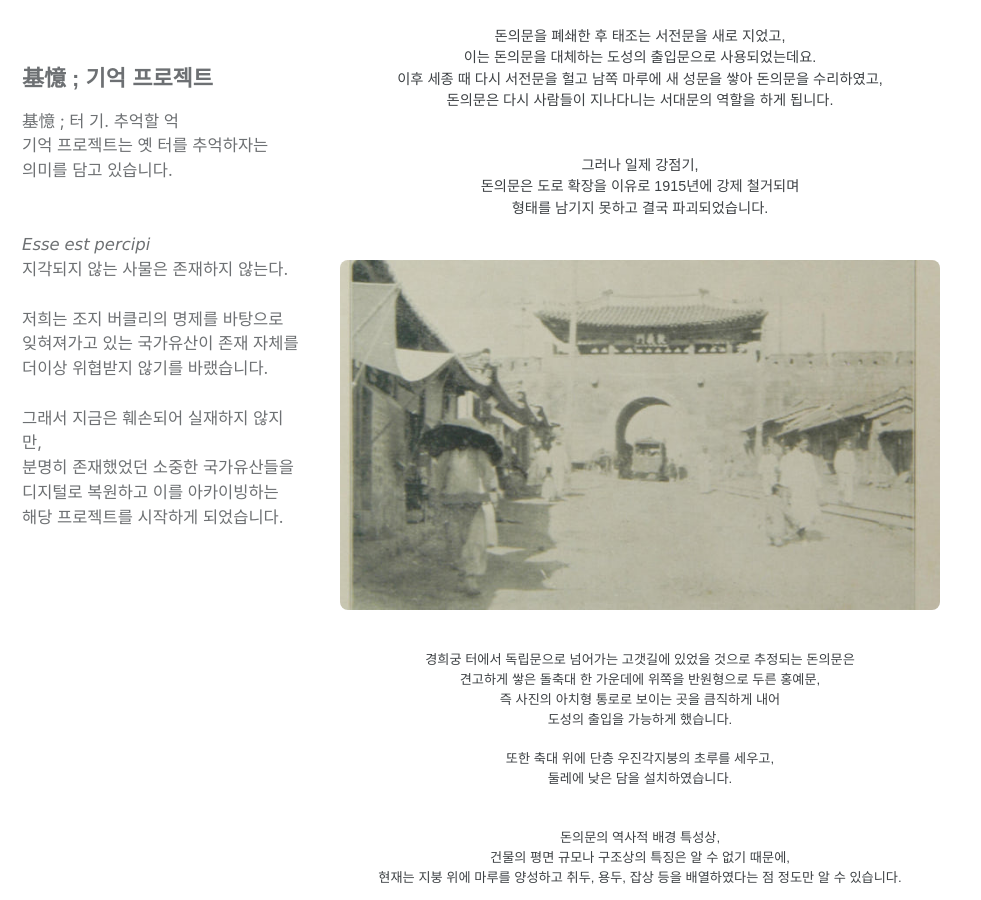
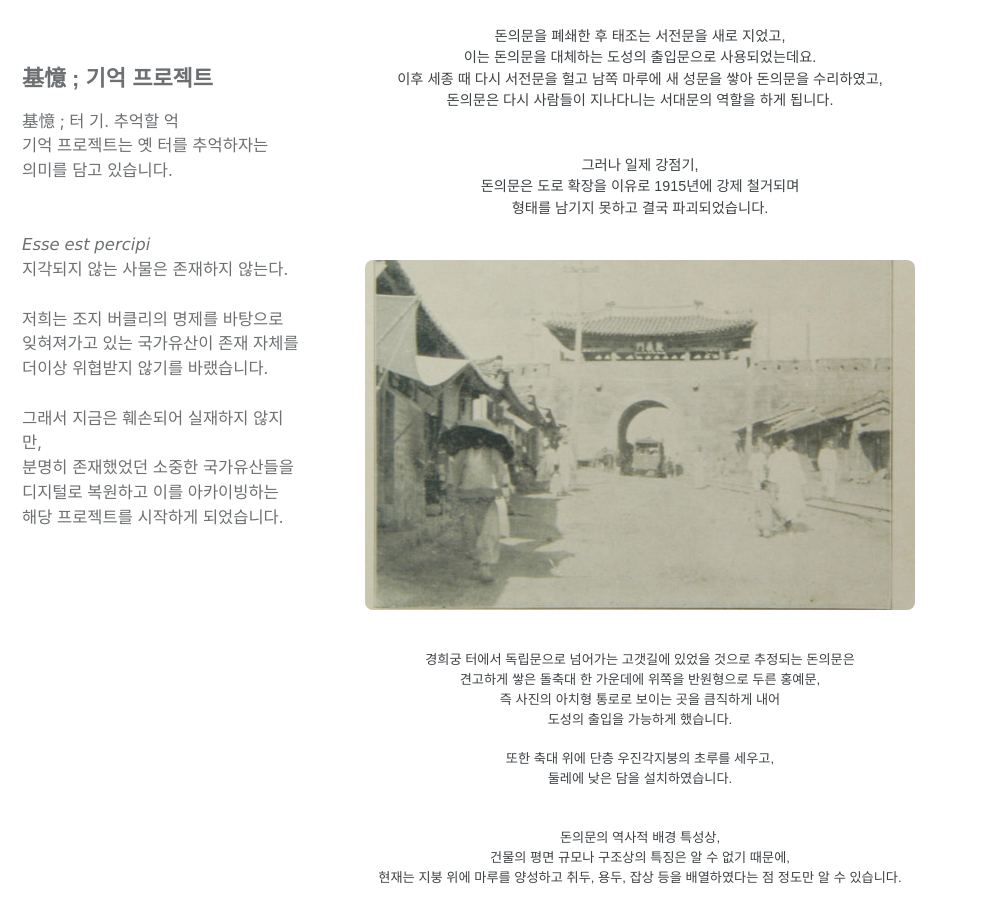
Before and after one commit to ArchiveCulturalHeritage/ArchiveCulturalHeritage.github.io, a Jekyll site: the page built from _posts/2026-04-15-돈의문.md, in a window 1280 px wide and 900 px high, scrolled down 474 px. Shown: the whole window, without its empty margins (0-981 px from the left). Built offline with Jekyll 4.4.1, drawn with Linux system fonts in a browser that asks for light colours; cached includes are drawn as plain includes; some web fonts are replaced.

Commit message:
Reduce image width in 돈의문.md

```diff
--- a/_posts/2026-04-15-돈의문.md
+++ b/_posts/2026-04-15-돈의문.md
@@ -41,7 +41,7 @@ date: 2026-04-15
 </div>
 
 <div style="text-align: center; margin: 20px 0;">
-  <img src="/assets/images/ehsdmlans-rhkrj.jpg" alt="돈의문" style="width: 600px; height: 350px; object-fit: cover; border-radius: 8px;">
+  <img src="/assets/images/ehsdmlans-rhkrj.jpg" alt="돈의문" style="width: 550px; height: 350px; object-fit: cover; border-radius: 8px;">
 </div>
 
 
@@ -60,7 +60,7 @@ date: 2026-04-15
 </div>
 
 <div style="text-align: center; margin: 20px 0;">
-  <img src="/assets/images/ehsdmlans-rngus.jpg" alt="돈의문" style="width: 600px; height: 350px; object-fit: cover; border-radius: 8px;">
+  <img src="/assets/images/ehsdmlans-rngus.jpg" alt="돈의문" style="width: 550px; height: 350px; object-fit: cover; border-radius: 8px;">
 </div>
 
 <!-- 영상 삽입 위치 (유튜브 예시)
```
